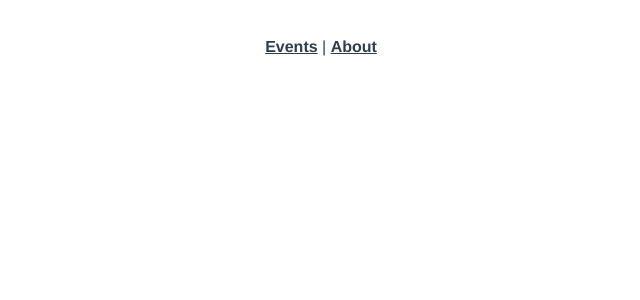
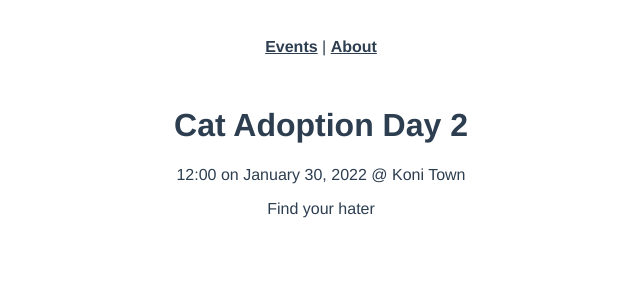
Before and after one commit to DataScientist2807/vuemastery-events-projects, a Vue app: page /event/23233 in a window 1280 px wide. Before the commit this address had no page. Shown: the top 300 px of the page, without its empty margins (319-959 px from the left). Built offline with nearby package versions, Linux system fonts and the light colour scheme; data requests are answered from the project's data file.

Commit message:
Finalize details of events

```diff
--- a/data/db.json
+++ b/data/db.json
@@ -11,14 +11,18 @@
           "category": "animal welfare",
           "title": "Cat Adoption Day",
           "date": "January 28, 2022",
-          "time": "12:00"
+          "time": "12:00",
+          "location": "Mewo Town",
+          "description": "Find your friend"
         },
         {
           "id": 23233,
           "category": "animal welfare 2",
           "title": "Cat Adoption Day 2",
           "date": "January 30, 2022",
-          "time": "12:00"
+          "time": "12:00",
+          "location": "Koni Town",
+          "description": "Find your hater"
         }
       ]
 }
--- a/src/App.vue
+++ b/src/App.vue
@@ -1,7 +1,7 @@
 <template>
   <nav>
-    <router-link to="/">Events</router-link> |
-    <router-link to="/about">About</router-link>
+    <router-link :to="{ name: 'EventList'}">Events</router-link> |
+    <router-link :to="{ name: 'about'}">About</router-link>
   </nav>
   <router-view/>
 </template>
--- a/src/components/EventCard.vue
+++ b/src/components/EventCard.vue
@@ -1,8 +1,11 @@
 <template>
+  <router-link class="event-link"
+  :to="{ name: 'EventDetails', params: { id: event.id }}">
     <div class="event-card">
       <span>@ {{ event.time }} on {{ event.date }}</span>
       <h4>{{ event.title }}</h4>
     </div>
+  </router-link>
 </template>
 
   <script>
@@ -11,7 +14,6 @@
   props: {
     event: Object,
   },
-
 };
 </script>
   <style scoped>
@@ -32,6 +34,5 @@
 .event-link {
   color: black;
   text-decoration: none;
-    font-weight: 100;
 }
 </style>
--- a/src/router/index.js
+++ b/src/router/index.js
@@ -1,23 +1,30 @@
-import { createRouter, createWebHistory } from 'vue-router'
-import EventList from '../views/EventList.vue'
-import AboutView from '../views/AboutView.vue'
+import { createRouter, createWebHistory } from "vue-router";
+import EventList from "../views/EventList.vue";
+import AboutView from "../views/AboutView.vue";
+import EventDetails from "../views/EventDetails.vue";
 
 const routes = [
   {
-    path: '/',
-    name: 'EventList',
-    component: EventList
+    path: "/",
+    name: "EventList",
+    component: EventList,
   },
   {
-    path: '/about',
-    name: 'about',
-    component: AboutView
-  }
-]
+    path: "/about",
+    name: "about",
+    component: AboutView,
+  },
+  {
+    path: "/event/:id",
+    name: "EventDetails",
+    props: true,
+    component: EventDetails,
+  },
+];
 
 const router = createRouter({
   history: createWebHistory(process.env.BASE_URL),
-  routes
-})
+  routes,
+});
 
-export default router
+export default router;
--- a/src/services/EventService.js
+++ b/src/services/EventService.js
@@ -12,5 +12,8 @@ const apiClient = axios.create({
   export default {
     getEvents() {
       return apiClient.get('/events')
+    },
+    getEvent(id) {
+      return apiClient.get('/events/' + id)
     }
   }
--- /dev/null
+++ b/src/views/EventDetails.vue
@@ -0,0 +1,32 @@
+<template>
+  <div v-if="event">
+    <h1>{{ event.title }}</h1>
+    <p>{{ event.time }} on {{ event.date }} @ {{ event.location }}</p>
+    <p>{{ event.description }}</p>
+  </div>
+</template>
+
+<script>
+import EventService from "@/services/EventService.js";
+
+export default {
+  props: ["id"],
+  data() {
+    return {
+      event: null,
+    };
+  },
+  created() {
+    EventService.getEvent(this.id)
+      .then((response) => {
+        this.event = response.data;
+      })
+      .catch((error) => {
+        console.log(error);
+      });
+  },
+};
+</script>
+
+<style lang="scss" scoped>
+</style>
```
Lines whose indentation alone changed are shown as unchanged.
